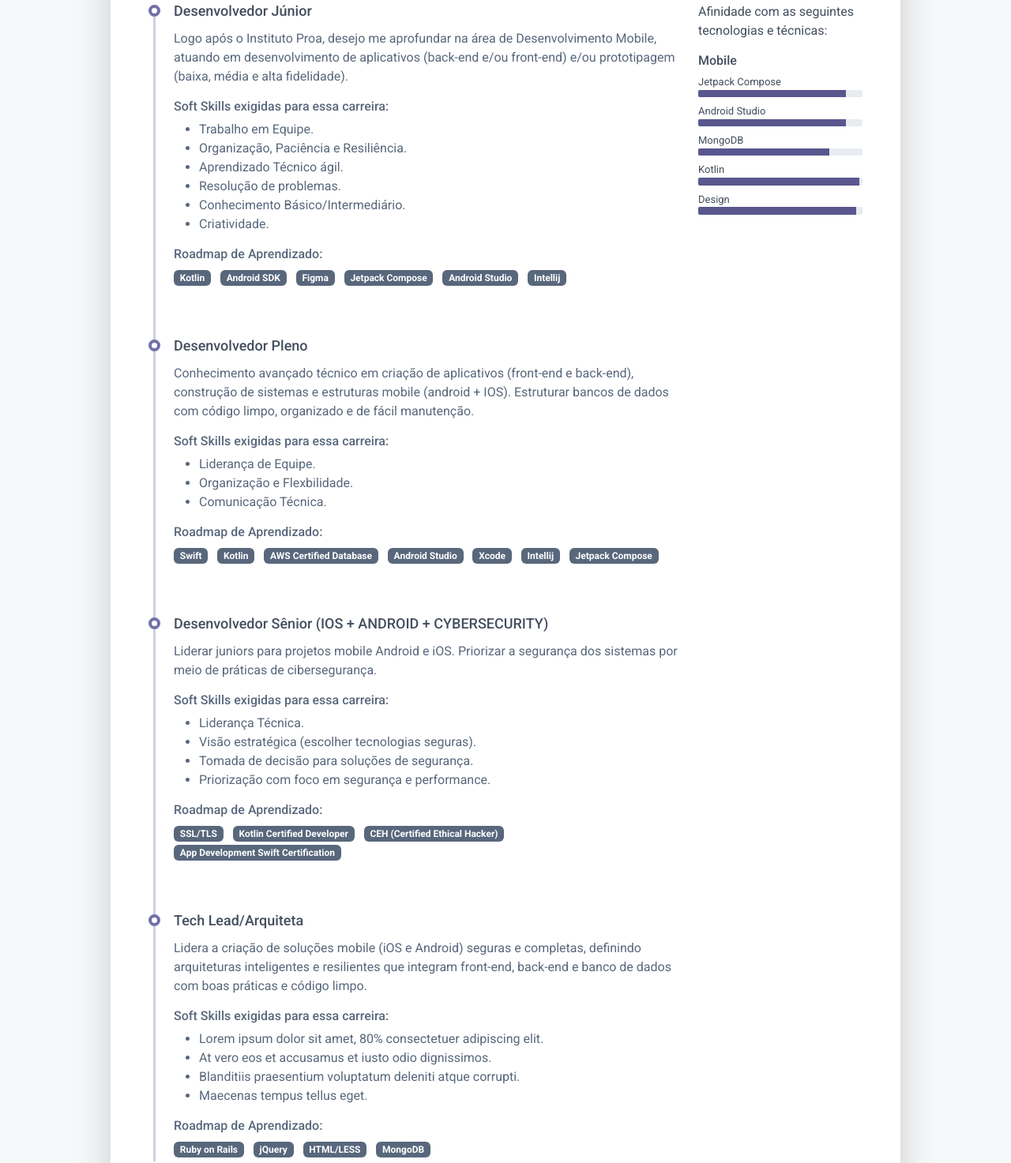
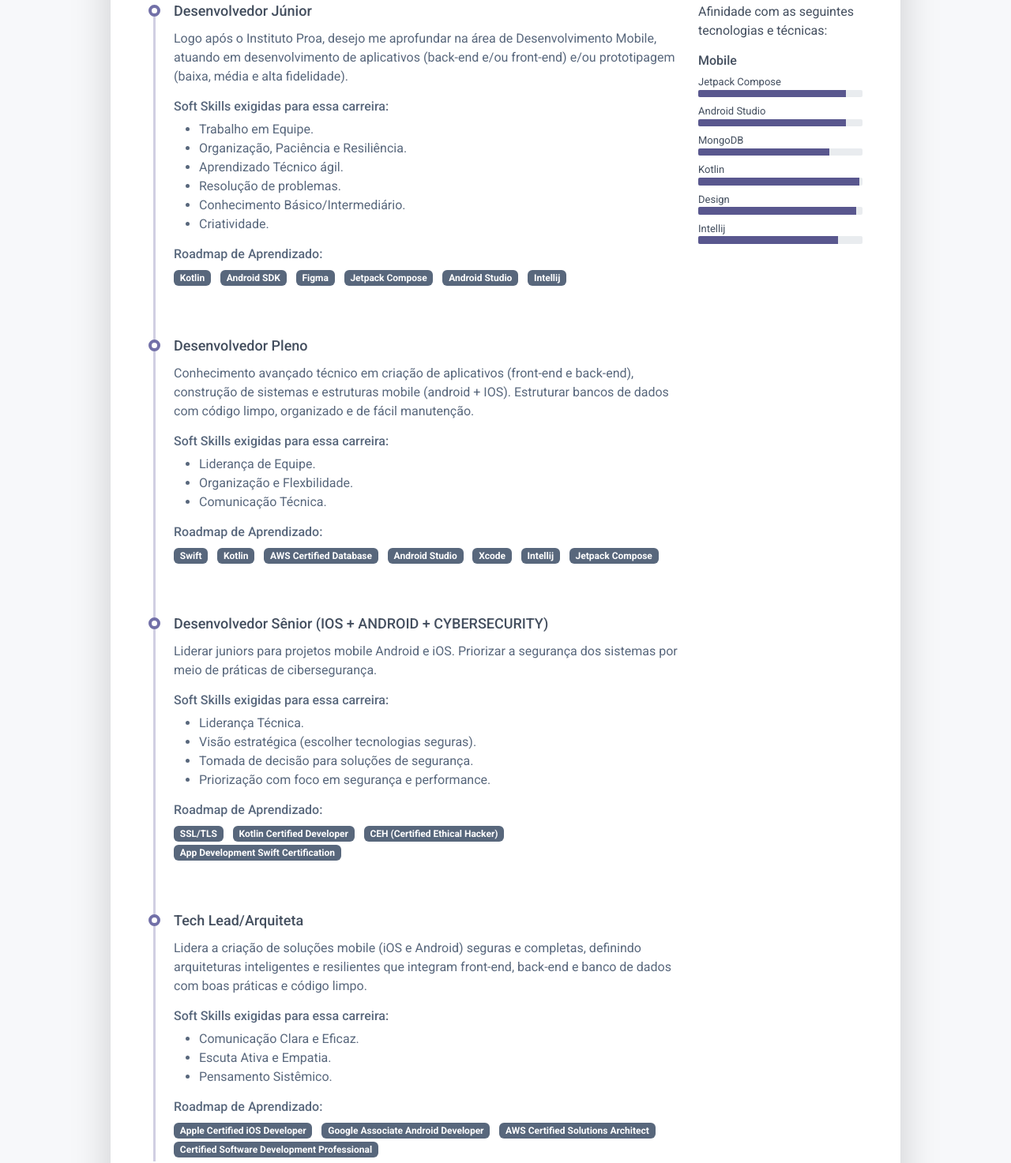
Before and after one commit to codejubs/Mapa-de-Carreira, a plain HTML site: page index.html in a window 1280 px wide. Shown: the part 773-2246 px from the top of the page at 79% size. Drawn offline with Linux system fonts and the light colour scheme.

Commit message:
Update index.html

```diff
--- a/index.html
+++ b/index.html
@@ -59,7 +59,7 @@
 								<div class="title mb-3">Desenvolvedora Mobile</div>
 								<ul class="list-unstyled">
 									<li class="mb-2">
-										<a class="text-link" href="mailto:dev.juliasilva@gmail.com">
+										<a class="text-link" href="mailto:dev.juliasilva@gmail.com"target="_blank">
 											<i class="far fa-envelope fa-fw me-2" data-fa-transform="grow-3"></i>
 											dev.juliasilva@gmail.com
 										</a>
@@ -68,13 +68,13 @@
 							</div>
 							<div class="secondary-info col-auto mt-2">
 								<ul class="resume-social list-unstyled">
-									<li class="mb-3"><a class="text-link" href="https://www.linkedin.com/in/j%C3%BAliacoelhodev">
+									<li class="mb-3"><a class="text-link" href="https://www.linkedin.com/in/j%C3%BAliacoelhodev"target="_blank">
 											<span class="fa-container text-center me-2">
 												<i
 													class="fab fa-linkedin-in fa-fw"></i></span>linkedin.com/in/juliacoelho</a>
 									</li>
 									<li class="mb-3">
-										<a class="text-link" href="https://github.com/codejubs">
+										<a class="text-link" href="https://github.com/codejubs"target="_blank">
 											<span class="fa-container text-center me-2">
 												<i class="fab fa-github-alt fa-fw"></i></span>github.com/codejubs
 										</a>
@@ -97,7 +97,7 @@
 
 
 						<!-- Altere o link para um PDF do seu Curriculo -->
-						<a class="btn" href="#">Baixar o meu CV</a>
+						<a class="btn" href="https://drive.google.com/file/d/1bltf4v952QuTkAZoyPoyqijCa8QnHwNl/view?usp=sharing"target="_blank">Baixar o meu CV</a>
 					</div>
 				</section>
 				<div class="row">
@@ -244,22 +244,21 @@
 												Soft Skills exigidas para essa carreira:
 											</h4>
 											<ul>
-												<li>Lorem ipsum dolor sit amet, 80% consectetuer adipiscing elit.</li>
-												<li>At vero eos et accusamus et iusto odio dignissimos.</li>
-												<li>Blanditiis praesentium voluptatum deleniti atque corrupti.</li>
-												<li>Maecenas tempus tellus eget.</li>
+												<li>Comunicação Clara e Eficaz.</li>
+												<li>Escuta Ativa e Empatia.</li>
+												<li>Pensamento Sistêmico.</li>
 											</ul>
 											<h4 class="resume-timeline-item-desc-heading font-weight-bold">
 												Roadmap de Aprendizado:</h4>
 											<ul class="list-inline">
 												<li class="list-inline-item"><span
-														class="badge bg-secondary badge-pill">Ruby on Rails</span></li>
+														class="badge bg-secondary badge-pill">Apple Certified iOS Developer</span></li>
 												<li class="list-inline-item"><span
-														class="badge bg-secondary badge-pill">jQuery</span></li>
+														class="badge bg-secondary badge-pill">Google Associate Android Developer</span></li>
 												<li class="list-inline-item"><span
-														class="badge bg-secondary badge-pill">HTML/LESS</span></li>
+														class="badge bg-secondary badge-pill">AWS Certified Solutions Architect</span></li>
 												<li class="list-inline-item"><span
-														class="badge bg-secondary badge-pill">MongoDB</span></li>
+														class="badge bg-secondary badge-pill">Certified Software Development Professional </span></li>
 											</ul>
 										</div>
 									</article>
@@ -314,6 +313,14 @@
 											<div class="progress resume-progress">
 												<div class="progress-bar theme-progress-bar-dark" role="progressbar"
 													style="width: 96%" aria-valuenow="25" aria-valuemin="0"
+													aria-valuemax="100"></div>
+													</div>
+										</li>
+										<li class="mb-2">
+											<div class="resume-skill-name">Intellij</div>
+											<div class="progress resume-progress">
+												<div class="progress-bar theme-progress-bar-dark" role="progressbar"
+													style="width: 85%" aria-valuenow="25" aria-valuemin="0"
 													aria-valuemax="100"></div>
 											</div>
 										</li>
```
